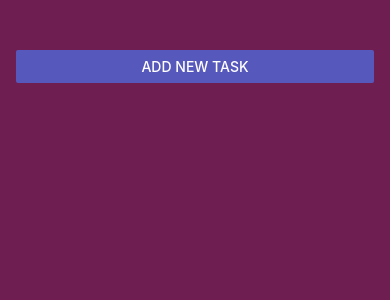
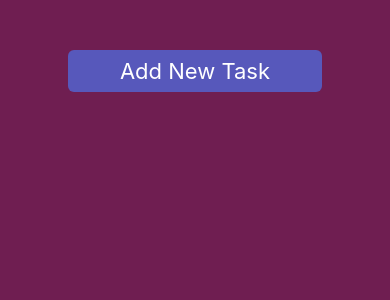
Before and after one commit to Laaguidi/Tasks-React-native, a React Native app: screen / in a window 390 px wide. Shown: the top 300 px of the page. Built offline with nearby package versions, Linux system fonts and the light colour scheme.

Commit message:
Limit text input & responsive for bigger device

```diff
--- a/App.js
+++ b/App.js
@@ -1,19 +1,22 @@
-import { useState, useEffect } from 'react';
+import React, { useState, useEffect } from 'react';
 import { StatusBar } from 'expo-status-bar';
 import {
   StyleSheet,
   View,
     Button,
-  FlatList,
+    Text,
+    Dimensions,
+    FlatList,
 } from 'react-native';
 import TaskItem from './components/TaskItem';
 import TaskInput from "./components/TaskInput";
 import AsyncStorage from '@react-native-async-storage/async-storage';
 
+
+
 export default function App() {
   const [tasks, setTasks] = useState([]);
   const [modalIsVisible, setModalIsVisible] = useState(false);
-
 
     function addTaskHandler(enteredTaskText) {
         // Validate if enteredTaskText contains at least one letter and not empty
@@ -82,19 +85,28 @@ export default function App() {
 
   return (
       <>
-      <StatusBar backgroundColor="#6F1E51"/>
+      <StatusBar backgroundColor="#6F1E51" />
       <View style={styles.appContainer}>
-          <Button
+        {/*  <Button
               title="Add New Task"
               color="#5758BB"
               onPress={startAddTaskHandler}
-          />
+              style={{ fontSize: deviceWidth < 380 ? 12 : 24 }}
+          />*/}
+          {/*  add */}
+          <Text
+              style={[styles.button, { fontSize: deviceWidth < 500 ? 22 : 30 }]}
+              onPress={startAddTaskHandler}
+          >
+              Add New Task
+          </Text>
         <TaskInput
             visible={modalIsVisible}
             onAddTask={addTaskHandler}
             onCancel={endAddTaskHandler}
         />
-        <View style={styles.tasksContainer}>
+          <View style={styles.tasksContainer}>
+
           <FlatList
               data={tasks}
               renderItem={(itemData) => {
@@ -116,16 +128,53 @@ export default function App() {
       </>
   );
 }
+//add
+const deviceWidth = Dimensions.get('window').width;
 
 const styles = StyleSheet.create({
   appContainer: {
     flex: 1,
     paddingTop: 50,
     paddingHorizontal: 16,
-      backgroundColor: '#6F1E51'
+      backgroundColor: '#6F1E51',
+      fontSize: deviceWidth < 380 ? 12 : 24,
   },
 
   tasksContainer: {
     flex: 5,
   },
+
+    //add
+    modalContainer: {
+        flex: 1,
+        justifyContent: 'center',
+        alignItems: 'center',
+        backgroundColor: 'rgba(0, 0, 0, 0.5)',
+    },
+    modalContent: {
+        backgroundColor: 'white',
+        padding: 20,
+        borderRadius: 10,
+        alignItems: 'center',
+    },
+    modalImage: {
+        width: 50,
+        height: 50,
+        marginBottom: 10,
+    },
+    modalText: {
+        fontSize: 16,
+        textAlign: 'center',
+    },
+    //add
+    button: {
+        backgroundColor: '#5758BB',
+        color: 'white',
+        paddingVertical: 8,
+        paddingHorizontal: 52,
+        borderRadius: 6,
+        alignSelf: 'center',
+        textAlign: 'center',
+        marginBottom: 10,
+    },
 });
--- a/app.json
+++ b/app.json
@@ -4,7 +4,7 @@
     "slug": "Tasks",
     "version": "1.0.0",
     "orientation": "portrait",
-    "icon": "./assets/icon.png",
+
     "userInterfaceStyle": "light",
     "splash": {
       "image": "./assets/splash.png",
--- a/components/TaskInput.js
+++ b/components/TaskInput.js
@@ -1,11 +1,14 @@
-import {Button, TextInput, View, StyleSheet, Modal,Image} from "react-native";
+import {Button, TextInput, View, Text, StyleSheet, Modal,Image, Dimensions} from "react-native";
 import { useState } from 'react';
 
 
 function TaskInput(props){
     const [enteredTaskText, setEnteredTaskText] = useState('');
     function taskInputHandler(enteredText) {
-        setEnteredTaskText(enteredText);
+        //setEnteredTaskText(enteredText);
+        // Limit the text to 50 characters
+        const limitedText = enteredText.slice(0, 50);
+        setEnteredTaskText(limitedText);
     }
 
     function addTaskHandler() {
@@ -20,13 +23,24 @@ function TaskInput(props){
                     style={styles.image}
                     source={require('../assets/images/tasksWhite.png')}
                 />
-                <TextInput
+             {/*   <TextInput
                     style={styles.textInput}
                     placeholder="Add Your Task!"
                     onChangeText={taskInputHandler}
                     value={enteredTaskText}
+                />*/}
+                {/*add*/}
+                <TextInput
+                    style={[
+                        styles.textInput,
+                        { fontSize: deviceWidth < 500 ? 16 : 20 } // Adjust font size dynamically
+                    ]}
+                    placeholder="Add Your Task!"
+                    onChangeText={taskInputHandler}
+                    value={enteredTaskText}
                 />
-                <View style={styles.buttonContainer}>
+
+               <View style={styles.buttonContainer}>
                     <View style={styles.button}>
                         <Button title="Add Task" onPress={addTaskHandler} color="#be2edd" />
                     </View>
@@ -34,12 +48,15 @@ function TaskInput(props){
                         <Button title="Cancel" onPress={props.onCancel} color="#ED4C67" />
                     </View>
                 </View>
+
             </View>
         </Modal>
     );
 }
 
 export default TaskInput;
+//add
+const deviceWidth = Dimensions.get('window').width;
 
 const styles = StyleSheet.create({
     inputContainer: {
@@ -63,6 +80,7 @@ const styles = StyleSheet.create({
         borderRadius: 6,
         width: '100%',
         padding: 8,
+        marginTop: 20
     },
     buttonContainer: {
         marginTop: 16,
@@ -75,8 +93,8 @@ const styles = StyleSheet.create({
     },
     image: {
         width: 100,
-        height: 100,
-        margin: 20,
+        height: 85,
+        //margin: 20,
         borderRadius: 6
     },
 });
--- a/components/TaskItem.js
+++ b/components/TaskItem.js
@@ -1,4 +1,4 @@
-import { StyleSheet, View, Text,Pressable } from 'react-native';
+import {StyleSheet, View, Text, Pressable, Dimensions} from 'react-native';
 
 function TaskItem(props) {
     return (
@@ -16,16 +16,19 @@ function TaskItem(props) {
 }
 
 export default TaskItem;
+const deviceWidth = Dimensions.get('window').width;
 
 const styles = StyleSheet.create({
     taskItem: {
         margin: 8,
         borderRadius: 6,
-        backgroundColor: '#B53471',
+        //backgroundColor: '#B53471',
+        backgroundColor:'#fab1a0',
+        padding: deviceWidth < 380 ? 12 : 9,
     },
     taskText: {
         padding: 8,
-        color: 'white',
+        color: 'black',
     },
     pressedItem: {
         opacity: 0.5,
--- a/package.json
+++ b/package.json
@@ -13,7 +13,8 @@
     "expo": "~49.0.15",
     "expo-status-bar": "~1.6.0",
     "react": "18.2.0",
-    "react-native": "0.72.6"
+    "react-native": "0.73.2",
+    "react-native-modal": "^13.0.1"
   },
   "devDependencies": {
     "@babel/core": "^7.20.0"
```
Also changed, not shown: assets/images/successImage.jpg (added), 1 other file (tests, documents, lock files or other folders).
